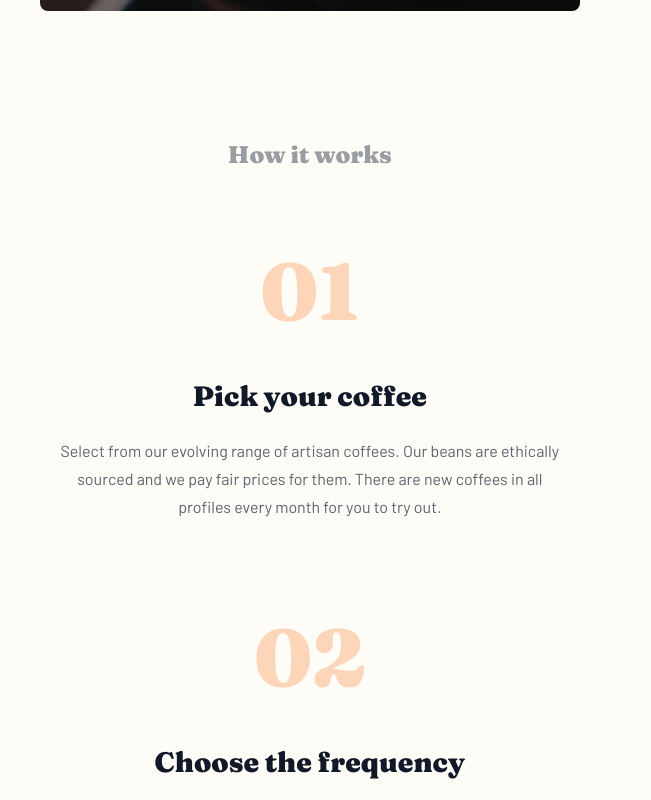
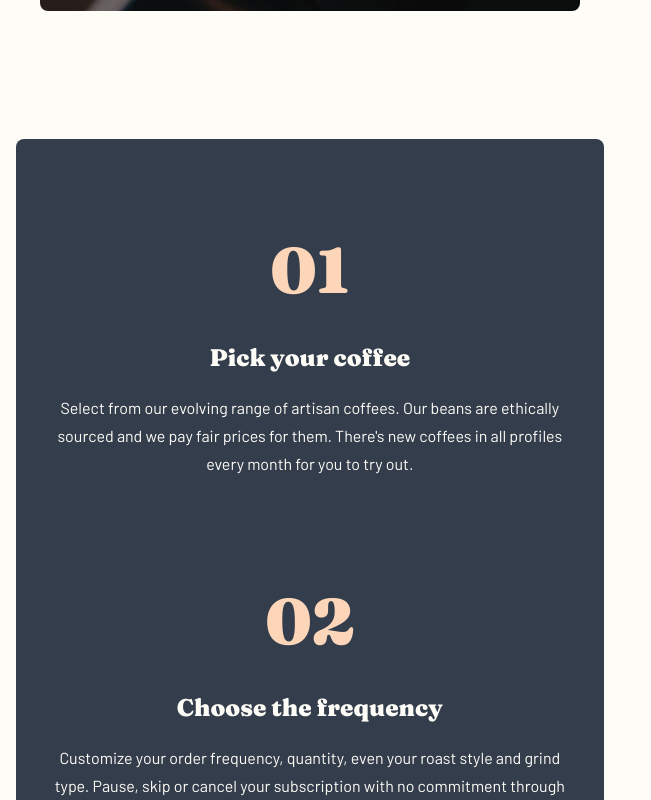
Before and after one commit to doinby/coffee-roaster-react-tailwind-firebase, a React (Create React App) app: page /create-your-plan in a window 1280 px wide. Shown: the part 480-1280 px from the top of the page, without its empty margins (0-651 px from the left). Built offline with nearby package versions, Linux system fonts and the light colour scheme.

Commit message:
Replace Home/HowSection.js ➡️ Subscribe/HowSection.js. Add rounded corner

```diff
--- a/src/Components/Subscribe/HowSection.js
+++ b/src/Components/Subscribe/HowSection.js
@@ -5,7 +5,7 @@
 
 export default function HowSection({id}) {
   return (
-    <section id={id} class='relative mx-0 px-8 py-16 bg-black'>
+    <section id={id} class='relative mx-0 px-8 py-16 rounded-lg bg-black'>
       <StepArticle
         subTitle='01'
         title='Pick your coffee'
--- a/src/Pages/Subscribe.js
+++ b/src/Pages/Subscribe.js
@@ -1,7 +1,7 @@
 import React from 'react';
 
 import HeroSection from '../../src/Components/Shared/HeroSection.js';
-import HowSection from '../Components/Home/HowSection/HowSection.js';
+import HowSection from '../Components/Subscribe/HowSection.js';
 
 export default function Subscribe() {
   return (
```
